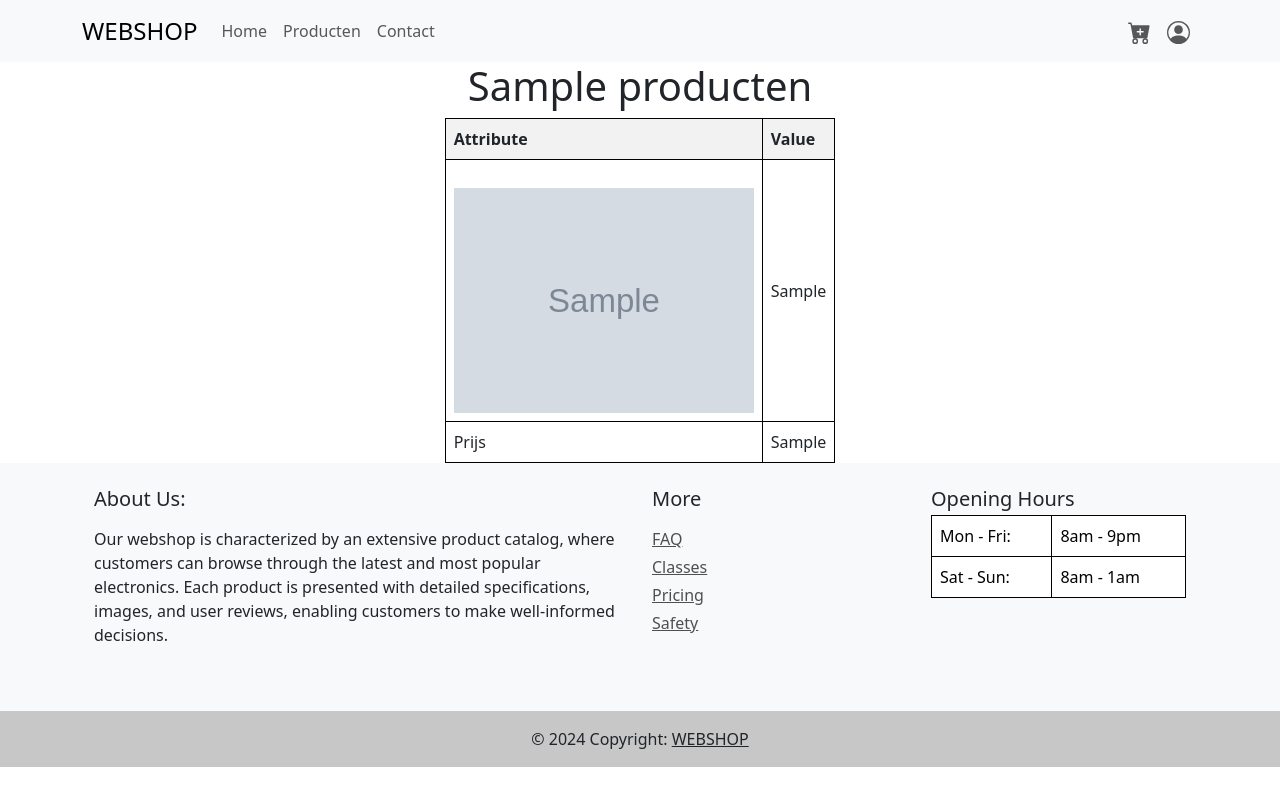
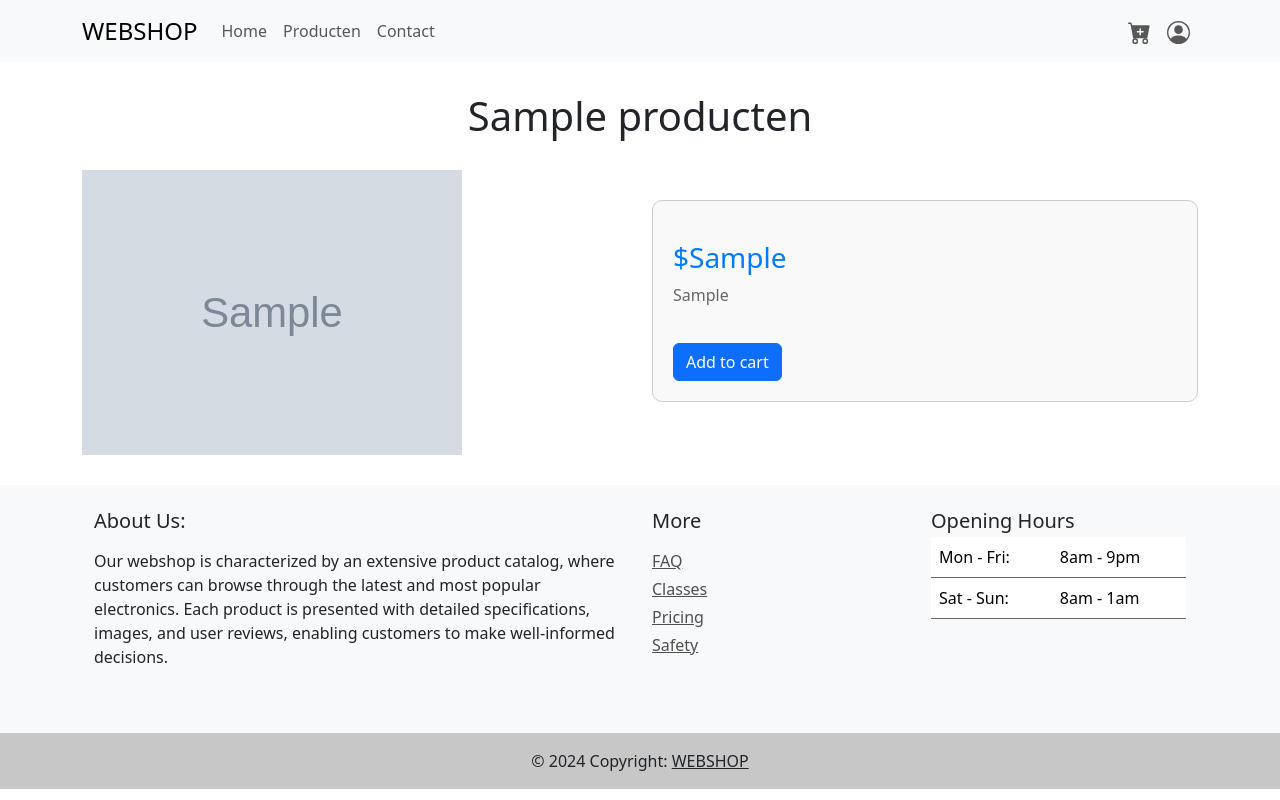
Before and after one commit to dillon-bhatha/backend-eindproject, a PHP site: page /detail.php?product_id=1 in a window 1280 px wide. Run offline with PHP 8.4, Linux system fonts and the light colour scheme; tables that the repository leaves empty or names only in its code hold one stand-in row (values such as "Sample post"); grey boxes marked "Sample" are stand-in pictures.

Commit message:
productenpagina aangepast en detailpagina aangepast

```diff
--- a/detail.php
+++ b/detail.php
@@ -8,25 +8,38 @@
     <style>
         h1 {
             text-align: center;
-        }
-
-        table {
-            margin: auto;
-            border-collapse: collapse;
-        }
-
-        th, td {
-            border: 1px solid black;
-            padding: 8px;
-        }
-
-        th {
-            background-color: #f2f2f2;
+            margin-top: 30px;
+            margin-bottom: 30px;
         }
 
         img.img-fluid {
-             width: 300px;
-             margin-top: 20px;
+            max-width: 380px;
+            display: block;
+        }
+
+        .product-info {
+            padding: 20px;
+            border: 1px solid #ccc;
+            border-radius: 10px;
+            background-color: #f9f9f9;
+            margin-top: 30px;
+        }
+
+        .product-info h3 {
+            color: #007bff;
+            margin-top: 20px;
+        }
+
+        .product-info p {
+            color: #666;
+        }
+
+        .add-to-cart {
+            margin-top: 20px;
+        }
+
+        .layer {
+            margin: 30px;
         }
     </style>
 </head>
@@ -82,17 +95,30 @@ if(isset($_GET["product_id"])) {
     $row = $stmt->fetch(PDO::FETCH_ASSOC);
 
     if ($stmt->rowCount() > 0) {
-        echo "<h1>{$row["name"]}</h1>";
-        echo "<table>";
-        echo "<tr><th>Attribute</th><th>Value</th></tr>";
-        echo "<div = foto><tr><td><img src='" . $row["foto"] . "' alt='Person foto' class='img-fluid'><td>" . $row["info"] . "</td></tr></div>";
-        echo "<tr><td>Prijs</td><td>" . $row["prijs"] . "</td></tr>";
-        echo "</table>";
+?>
+        <h1><?php echo $row["name"];?></h1>
+        <div class="layer">
+            <div class="container">
+                <div class="row">
+                    <div class="col-md-6">
+                        <img src="<?php echo $row["foto"]; ?>" alt="Person foto" class="img-fluid">
+                    </div>
+                    <div class="col-md-6">
+                        <div class="product-info">
+                            <h3><?php echo "$" . $row["prijs"];?></h3>
+                            <p><?php echo $row["info"];?></p>
+                            <button class='btn btn-primary add-to-cart' data-product-id='<?php echo $row['product_id']; ?>'>Add to cart</button>
+                        </div>
+                    </div>
+                </div>
+            </div>
+        </div>
+<?php
     } else {
-        echo "<p>No records found.</p>";
+        echo "<p>Geen records gevonden.</p>";
     }
 } else {
-    echo "<p>No product ID provided.</p>";
+    echo "<p>Geen product-ID opgegeven.</p>";
 }
 ?>
 <footer class="bg-light">
@@ -101,7 +127,9 @@ if(isset($_GET["product_id"])) {
             <div class="col-lg-6 col-md-12 mb-4">
                 <h5 class="mb-3 text-dark">About Us:</h5>
                 <p>
-                Our webshop is characterized by an extensive product catalog, where customers can browse through the latest and most popular electronics. Each product is presented with detailed specifications, images, and user reviews, enabling customers to make well-informed decisions.
+                    Our webshop is characterized by an extensive product catalog, where customers can browse through
+                    the latest and most popular electronics. Each product is presented with detailed specifications,
+                    images, and user reviews, enabling customers to make well-informed decisions.
                 </p>
             </div>
             <div class="col-lg-3 col-md-6 mb-4">
--- a/styles.css
+++ b/styles.css
@@ -16,11 +16,13 @@
   border: 1px solid #ccc;
   padding: 10px;
   height: 100%;
+  border-radius: 10px;
+  background-color: #f9f9f9;
 }
 
 .person-info img {
   max-width: 100%;
-  height: auto;
+  height: 300px;
 }
 
 .person-details {
```
